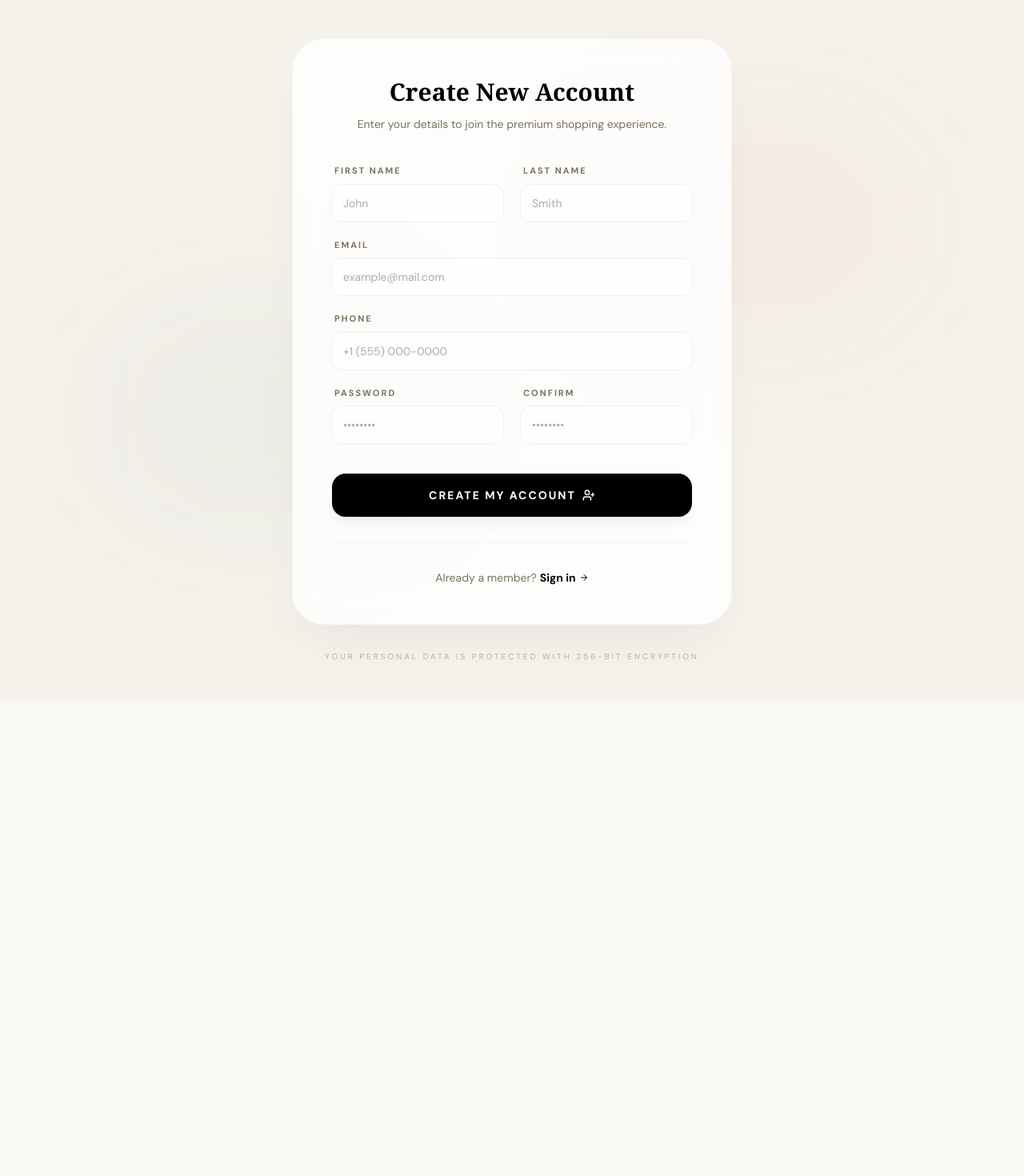
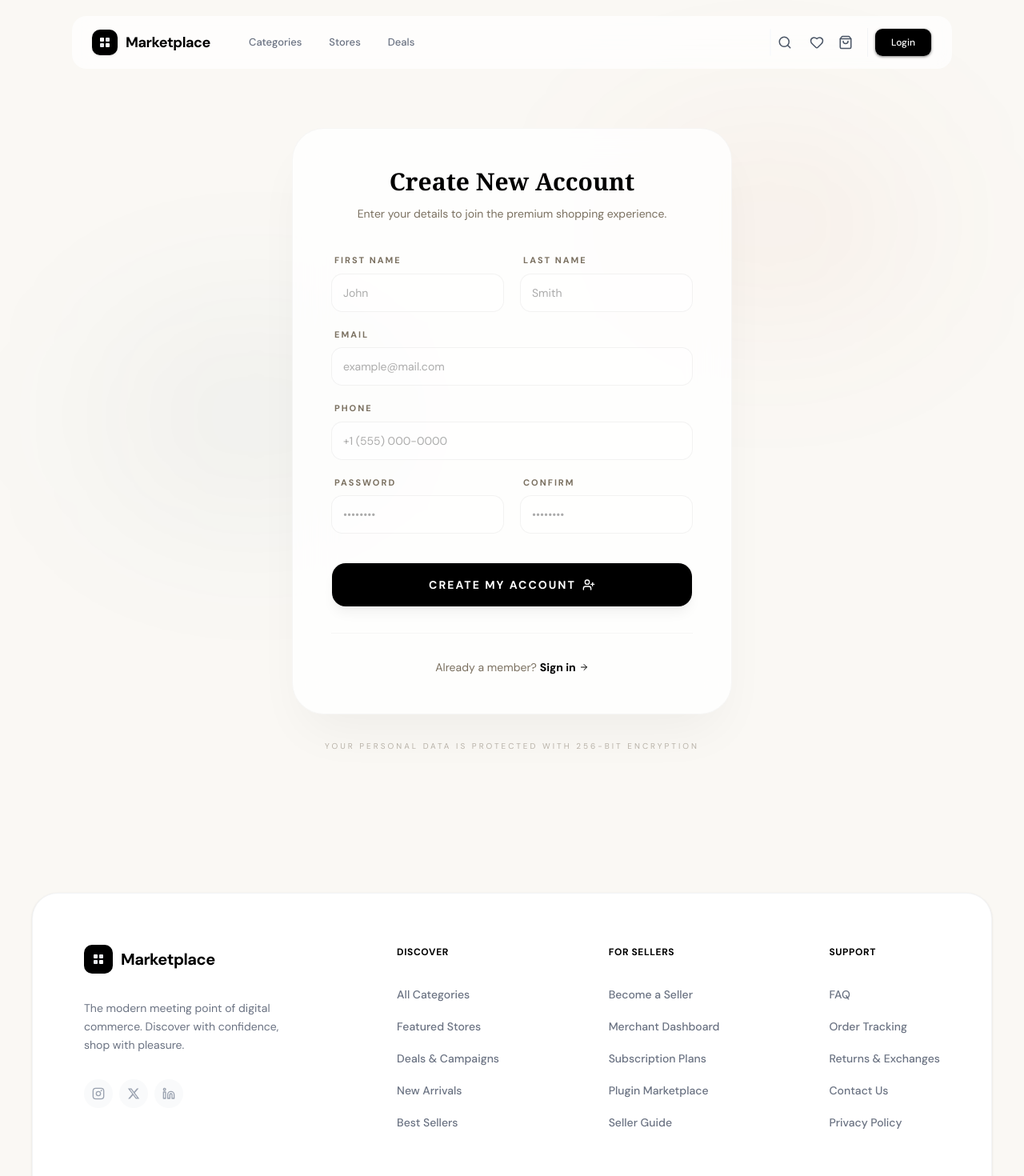
Before and after one commit to ceyhun64/marketplace, a Next.js app in the folder web/: page /auth/register in a window 1280 px wide. Shown: the top 1470 px of the page at 80% size. Before the commit the page ends 876 px from the top, so only its background shows below. Built offline with nearby package versions, Linux system fonts and the light colour scheme; no server answers.

Commit message:
48. commit

```diff
--- a/web/app/layout.tsx
+++ b/web/app/layout.tsx
@@ -3,6 +3,8 @@
 import "./globals.css";
 import { Toaster } from "@/components/ui/sonner";
 import { QueryProvider } from "@/components/providers/QueryProvider";
+import Navbar from "@/components/layout/Navbar";
+import { Footer } from "react-day-picker";
 
 const dmSans = DM_Sans({
   subsets: ["latin"],
--- a/web/components/modules/auth/ForgotPasswordPage.tsx
+++ b/web/components/modules/auth/ForgotPasswordPage.tsx
@@ -9,6 +9,8 @@
 import { Label } from "@/components/ui/label";
 import { toast } from "sonner";
 import { Mail, ArrowLeft, CheckCircle2 } from "lucide-react";
+import Footer from "@/components/layout/Footer";
+import Navbar from "@/components/layout/Navbar";
 
 export default function ForgotPasswordPage() {
   const [email, setEmail] = useState("");
@@ -23,9 +25,7 @@
       setSent(true);
     },
     onError: (error: any) => {
-      toast.error(
-        error?.response?.data?.message || "İstek gönderilemedi"
-      );
+      toast.error(error?.response?.data?.message || "İstek gönderilemedi");
     },
   });
 
@@ -69,6 +69,8 @@
   }
 
   return (
+    <>
+      <Navbar />
       <div className="min-h-screen bg-gray-50 flex items-center justify-center p-4">
         <div className="w-full max-w-sm">
           {/* Back */}
@@ -85,7 +87,9 @@
             <div className="w-12 h-12 bg-blue-100 rounded-2xl flex items-center justify-center mb-4">
               <Mail className="w-6 h-6 text-blue-600" />
             </div>
-          <h1 className="text-2xl font-bold text-gray-900">Şifremi Unuttum</h1>
+            <h1 className="text-2xl font-bold text-gray-900">
+              Şifremi Unuttum
+            </h1>
             <p className="text-sm text-gray-500 mt-1.5">
               E-posta adresinizi girin, şifre sıfırlama bağlantısı gönderelim.
             </p>
@@ -120,10 +124,14 @@
               className="w-full h-11"
               disabled={mutation.isPending || !email}
             >
-            {mutation.isPending ? "Gönderiliyor..." : "Sıfırlama Bağlantısı Gönder"}
+              {mutation.isPending
+                ? "Gönderiliyor..."
+                : "Sıfırlama Bağlantısı Gönder"}
             </Button>
           </form>
         </div>
       </div>
+      <Footer />
+    </>
   );
 }
--- a/web/components/modules/auth/LoginPage.tsx
+++ b/web/components/modules/auth/LoginPage.tsx
@@ -8,6 +8,8 @@
 import { Input } from "@/components/ui/input";
 import { Label } from "@/components/ui/label";
 import { ArrowRight, Loader2, ShieldCheck } from "lucide-react";
+import Navbar from "@/components/layout/Navbar";
+import Footer from "@/components/layout/Footer";
 
 export default function LoginPage() {
   const router = useRouter();
@@ -36,7 +38,10 @@
   };
 
   return (
-    <div className="min-h-screen bg-[#F5F2EB] flex items-center justify-center p-6">
+    <>
+      <Navbar />
+
+      <div className="min-h-screen  flex items-center justify-center p-6">
         {/* Decorative Background Elements */}
         <div className="absolute inset-0 overflow-hidden pointer-events-none">
           <div className="absolute -top-[10%] -left-[10%] w-[40%] h-[40%] rounded-full bg-[#C84B2F]/5 blur-[120px]" />
@@ -127,5 +132,7 @@
           </p>
         </div>
       </div>
+      <Footer />
+    </>
   );
 }
--- a/web/components/modules/auth/RegisterPage.tsx
+++ b/web/components/modules/auth/RegisterPage.tsx
@@ -8,6 +8,8 @@
 import { Input } from "@/components/ui/input";
 import { Label } from "@/components/ui/label";
 import { ArrowRight, Loader2, UserPlus } from "lucide-react";
+import Footer from "@/components/layout/Footer";
+import Navbar from "@/components/layout/Navbar";
 
 export default function RegisterPage() {
   const router = useRouter();
@@ -63,7 +65,9 @@
   const displayError = validationError || error;
 
   return (
-    <div className="min-h-screen bg-[#F5F2EB] flex items-center justify-center p-6 py-12">
+    <>
+      <Navbar />
+      <div className="min-h-screen  flex items-center justify-center p-6 py-12">
         {/* Background Decoration */}
         <div className="absolute inset-0 overflow-hidden pointer-events-none">
           <div className="absolute top-[20%] right-[10%] w-[30%] h-[30%] rounded-full bg-[#C84B2F]/5 blur-[100px]" />
@@ -214,5 +218,7 @@
           </p>
         </div>
       </div>
+      <Footer />
+    </>
   );
 }
--- a/web/components/modules/auth/ResetPasswordPage.tsx
+++ b/web/components/modules/auth/ResetPasswordPage.tsx
@@ -10,6 +10,8 @@
 import { Label } from "@/components/ui/label";
 import { toast } from "sonner";
 import { KeyRound, ArrowLeft, CheckCircle2, Eye, EyeOff } from "lucide-react";
+import Navbar from "@/components/layout/Navbar";
+import Footer from "@/components/layout/Footer";
 
 function ResetPasswordForm() {
   const searchParams = useSearchParams();
@@ -99,7 +101,9 @@
   const strength = passwordStrength(form.password);
 
   return (
-    <div className="min-h-screen bg-gray-50 flex items-center justify-center p-4">
+    <>
+      <Navbar />
+      <div className="min-h-screen flex items-center justify-center p-4">
         <div className="w-full max-w-sm">
           <Link
             href="/auth/login"
@@ -221,6 +225,8 @@
           </form>
         </div>
       </div>
+      <Footer />
+    </>
   );
 }
 
```
Lines whose indentation alone changed are shown as unchanged.
